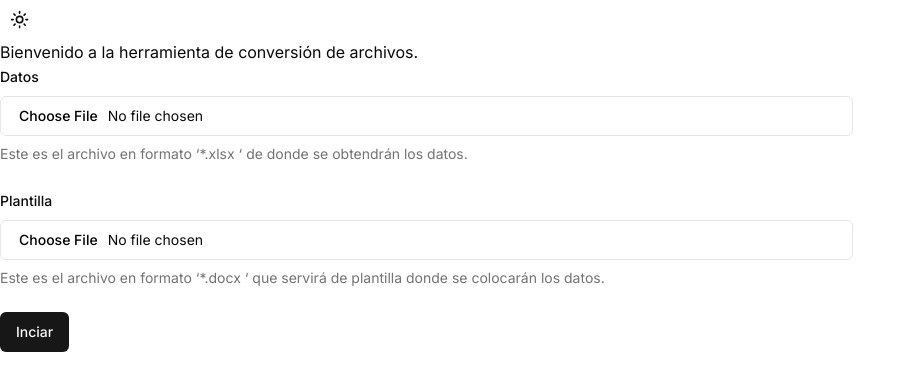
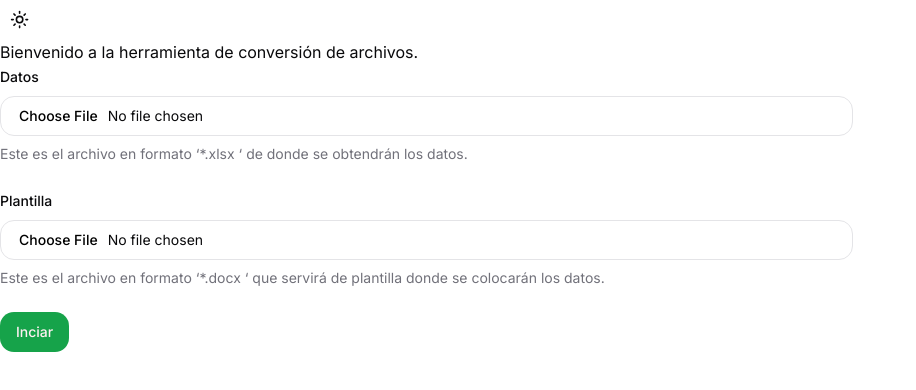
Before and after one commit to fernandobouchet/excel2docxTemplate2pdf, a Next.js app: page / in a window 1280 px wide. Shown: the top 390 px of the page, without its empty margins (0-916 px from the left). Built offline with nearby package versions, Linux system fonts and the light colour scheme.

Commit message:
feat: update theme styles

```diff
--- a/styles/globals.css
+++ b/styles/globals.css
@@ -5,64 +5,47 @@
 @layer base {
   :root {
     --background: 0 0% 100%;
-    --foreground: 0 0% 3.9%;
-
+    --foreground: 240 10% 3.9%;
     --card: 0 0% 100%;
-    --card-foreground: 0 0% 3.9%;
-
+    --card-foreground: 240 10% 3.9%;
     --popover: 0 0% 100%;
-    --popover-foreground: 0 0% 3.9%;
-
-    --primary: 0 0% 9%;
-    --primary-foreground: 0 0% 98%;
-
-    --secondary: 0 0% 96.1%;
-    --secondary-foreground: 0 0% 9%;
-
-    --muted: 0 0% 96.1%;
-    --muted-foreground: 0 0% 45.1%;
-
-    --accent: 0 0% 96.1%;
-    --accent-foreground: 0 0% 9%;
-
+    --popover-foreground: 240 10% 3.9%;
+    --primary: 142.1 76.2% 36.3%;
+    --primary-foreground: 355.7 100% 97.3%;
+    --secondary: 240 4.8% 95.9%;
+    --secondary-foreground: 240 5.9% 10%;
+    --muted: 240 4.8% 95.9%;
+    --muted-foreground: 240 3.8% 46.1%;
+    --accent: 240 4.8% 95.9%;
+    --accent-foreground: 240 5.9% 10%;
     --destructive: 0 84.2% 60.2%;
     --destructive-foreground: 0 0% 98%;
-
-    --border: 0 0% 89.8%;
-    --input: 0 0% 89.8%;
-    --ring: 0 0% 3.9%;
-
-    --radius: 0.5rem;
+    --border: 240 5.9% 90%;
+    --input: 240 5.9% 90%;
+    --ring: 142.1 76.2% 36.3%;
+    --radius: 1rem;
   }
 
   .dark {
-    --background: 0 0% 3.9%;
-    --foreground: 0 0% 98%;
-
-    --card: 0 0% 3.9%;
-    --card-foreground: 0 0% 98%;
-
-    --popover: 0 0% 3.9%;
-    --popover-foreground: 0 0% 98%;
-
-    --primary: 0 0% 98%;
-    --primary-foreground: 0 0% 9%;
-
-    --secondary: 0 0% 14.9%;
+    --background: 20 14.3% 4.1%;
+    --foreground: 0 0% 95%;
+    --card: 24 9.8% 10%;
+    --card-foreground: 0 0% 95%;
+    --popover: 0 0% 9%;
+    --popover-foreground: 0 0% 95%;
+    --primary: 142.1 70.6% 45.3%;
+    --primary-foreground: 144.9 80.4% 10%;
+    --secondary: 240 3.7% 15.9%;
     --secondary-foreground: 0 0% 98%;
-
-    --muted: 0 0% 14.9%;
-    --muted-foreground: 0 0% 63.9%;
-
-    --accent: 0 0% 14.9%;
+    --muted: 0 0% 15%;
+    --muted-foreground: 240 5% 64.9%;
+    --accent: 12 6.5% 15.1%;
     --accent-foreground: 0 0% 98%;
-
     --destructive: 0 62.8% 30.6%;
-    --destructive-foreground: 0 0% 98%;
-
-    --border: 0 0% 14.9%;
-    --input: 0 0% 14.9%;
-    --ring: 0 0% 83.1%;
+    --destructive-foreground: 0 85.7% 97.3%;
+    --border: 240 3.7% 15.9%;
+    --input: 240 3.7% 15.9%;
+    --ring: 142.4 71.8% 29.2%;
   }
 }
 
```
